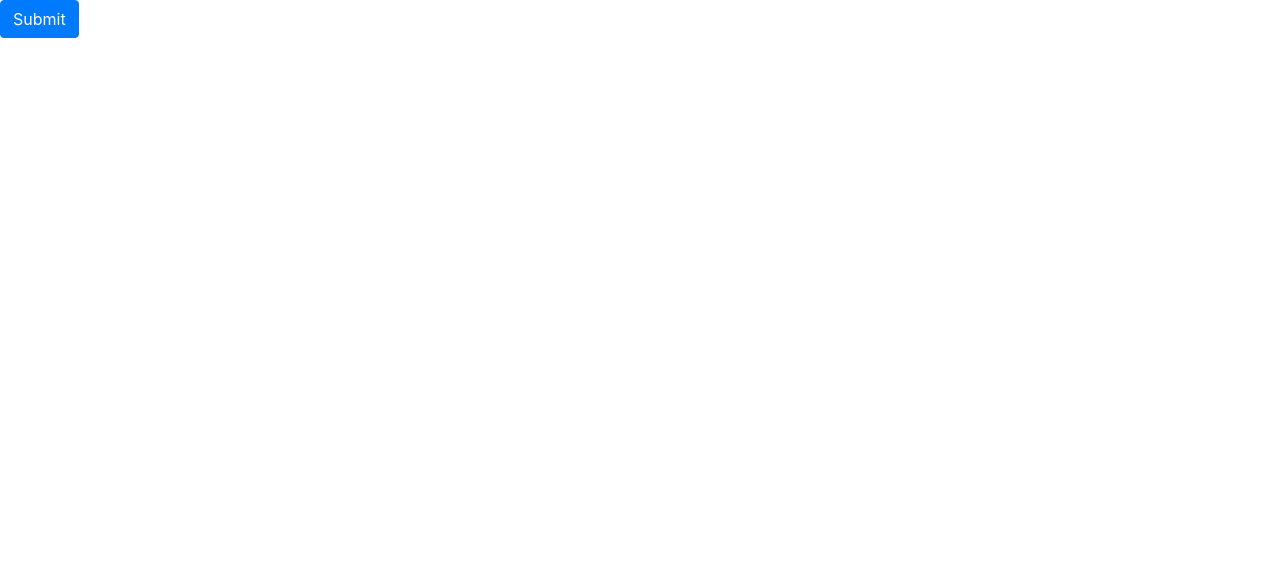
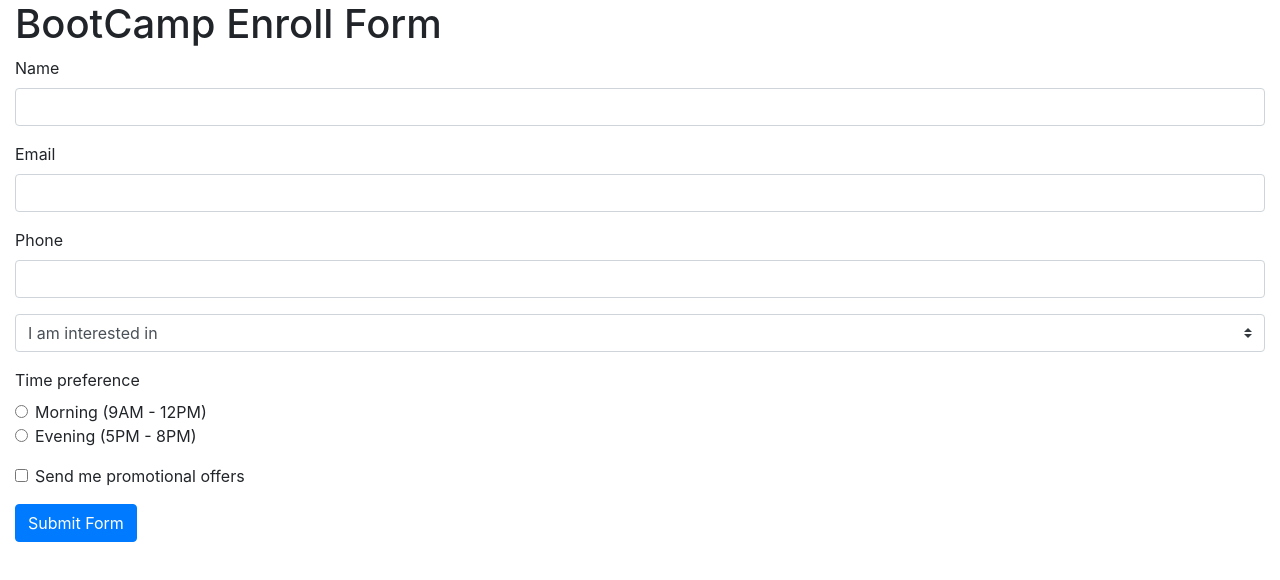
Before and after one commit to phyowainyunt-19/Angular-forms, an Angular app in the folder tdf/: page / in a window 1280 px wide. Shown: the top 580 px of the page. Built offline with nearby package versions, Linux system fonts and the light colour scheme.

Commit message:
Adding Form HTML Done

```diff
--- a/tdf/src/app/app.component.html
+++ b/tdf/src/app/app.component.html
@@ -1 +1,47 @@
-<button class="btn btn-primary">Submit</button>
+<div class="container-fluid">
+    <h1>BootCamp Enroll Form</h1>
+    <form action="">
+        <div class="form-group">
+            <label for="">Name</label>
+            <input type="text" class="form-control">
+        </div>
+
+        <div class="form-group">
+            <label for="">Email</label>
+            <input type="email" class="form-control">
+        </div>
+
+        <div class="form-group">
+            <label for="">Phone</label>
+            <input type="tel" class="form-control">
+        </div>
+
+        <div class="form-group">
+            <select class="custom-select">
+                <option selected>I am interested in</option>
+                <option *ngFor="let topic of topics">{{topic}}</option>
+            </select>
+        </div>
+
+        <div class="mb-3">
+            <label>Time preference</label>
+            <div class="form-check">
+                <input class="form-check-input" type="radio" name="timePreference" value="morning">
+                <label class="form-check-label">Morning (9AM - 12PM)</label>
+            </div>
+            <div class="form-check">
+                <input class="form-check-input" type="radio" name="timePreference" value="evening">
+                <label class="form-check-label">Evening (5PM - 8PM)</label>
+            </div>
+        </div>
+
+        <div class="form-check mb-3">
+            <input class="form-check-input" type="checkbox" name="subscribe">
+            <label class="form-check-label">
+                Send me promotional offers
+            </label>
+        </div>
+
+        <button class="btn btn-primary" type="submit">Submit Form</button>
+    </form>
+</div>
--- a/tdf/src/app/app.component.ts
+++ b/tdf/src/app/app.component.ts
@@ -6,5 +6,5 @@ import { Component } from '@angular/core';
   styleUrls: ['./app.component.scss']
 })
 export class AppComponent {
-  title = 'tdf';
+  topics = ['Angular', 'React', 'Vue']
 }
```
